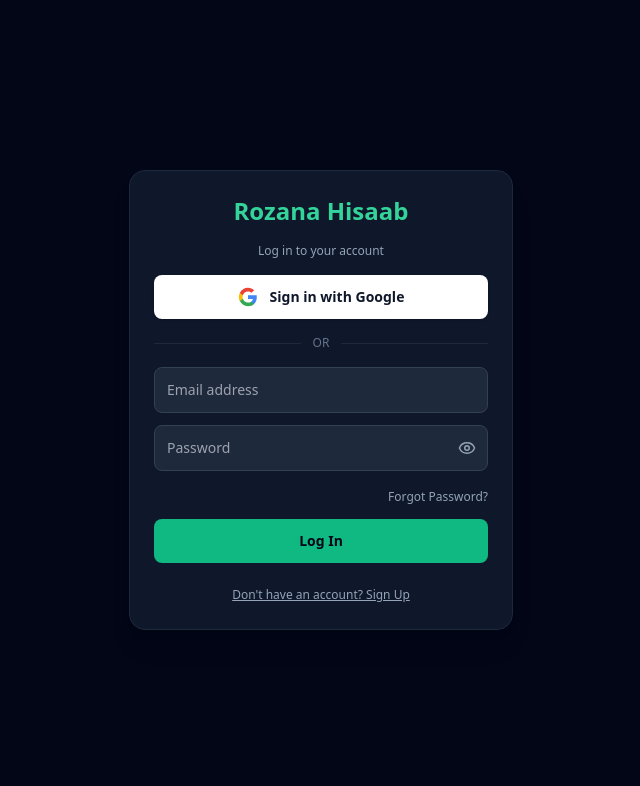
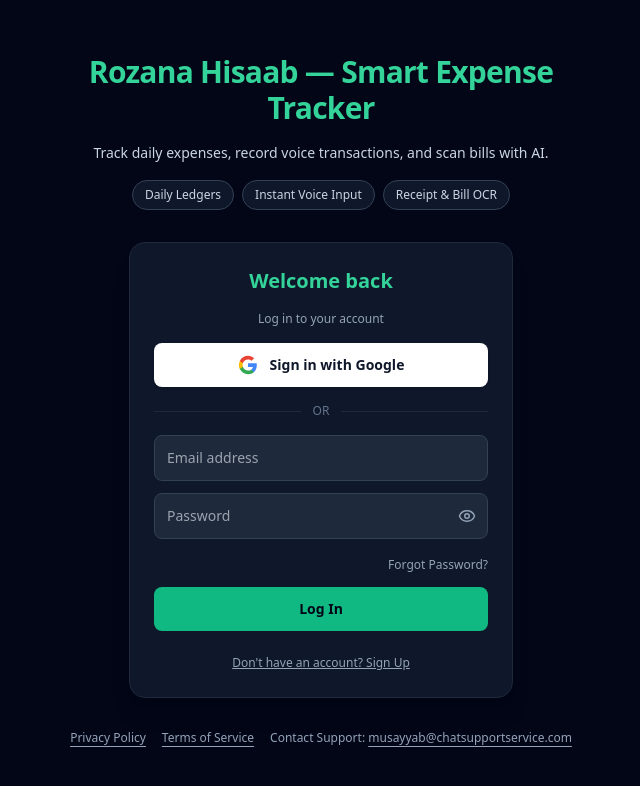
Before and after one commit to musayyabCSS/Rozana-Hisaab, a React (Vite) app: page / in a window 1280 px wide. Shown: the top 786 px of the page, without its empty margins (319-959 px from the left). Built offline with nearby package versions, Linux system fonts and the light colour scheme; no server answers; a web font is replaced by a local one.

Commit message:
feat: add public app description and legal links for google verification

```diff
--- a/src/components/Auth.tsx
+++ b/src/components/Auth.tsx
@@ -67,9 +67,30 @@ const handleGoogleLogin = async () => {
   };
 
   return (
-    <div className="flex flex-col items-center justify-center min-h-screen p-4 bg-slate-950 text-white">
-      <div className="w-full max-w-sm p-6 bg-slate-900 rounded-2xl border border-slate-800 space-y-4 shadow-xl">
-        <h2 className="text-2xl font-bold text-center text-emerald-400">Rozana Hisaab</h2>
+    <div className="flex min-h-screen min-h-[100dvh] flex-col items-center justify-center gap-8 bg-slate-950 px-4 pt-[max(1rem,env(safe-area-inset-top))] pb-[max(1rem,env(safe-area-inset-bottom))] text-white">
+      <header className="w-full max-w-xl space-y-4 text-center">
+        <h1 className="text-3xl font-bold tracking-tight text-emerald-400">
+          Rozana Hisaab — Smart Expense Tracker
+        </h1>
+        <p className="text-sm leading-relaxed text-slate-300">
+          Track daily expenses, record voice transactions, and scan bills with AI.
+        </p>
+        <ul className="flex flex-wrap justify-center gap-2" aria-label="App features">
+          {['Daily Ledgers', 'Instant Voice Input', 'Receipt & Bill OCR'].map((feature) => (
+            <li
+              key={feature}
+              className="rounded-full border border-slate-700 bg-slate-900 px-3 py-1.5 text-xs font-medium text-slate-300"
+            >
+              {feature}
+            </li>
+          ))}
+        </ul>
+      </header>
+
+      <div className="w-full max-w-sm space-y-4 rounded-2xl border border-slate-800 bg-slate-900 p-6 shadow-xl">
+        <h2 className="text-xl font-bold text-center text-emerald-400">
+          {showResetForm ? 'Reset your password' : isSignUp ? 'Create your account' : 'Welcome back'}
+        </h2>
         <p className="text-xs text-slate-400 text-center">
           {showResetForm
             ? 'Reset your password'
@@ -220,6 +241,23 @@ const handleGoogleLogin = async () => {
           </>
         )}
       </div>
+      <footer className="flex flex-wrap items-center justify-center gap-x-4 gap-y-2 text-xs text-slate-400">
+        <a href="/privacy" className="underline underline-offset-4 hover:text-white">
+          Privacy Policy
+        </a>
+        <a href="/terms" className="underline underline-offset-4 hover:text-white">
+          Terms of Service
+        </a>
+        <span>
+          Contact Support:{' '}
+          <a
+            href="mailto:musayyab@chatsupportservice.com"
+            className="underline underline-offset-4 hover:text-white"
+          >
+            musayyab@chatsupportservice.com
+          </a>
+        </span>
+      </footer>
     </div>
   );
 }
```
